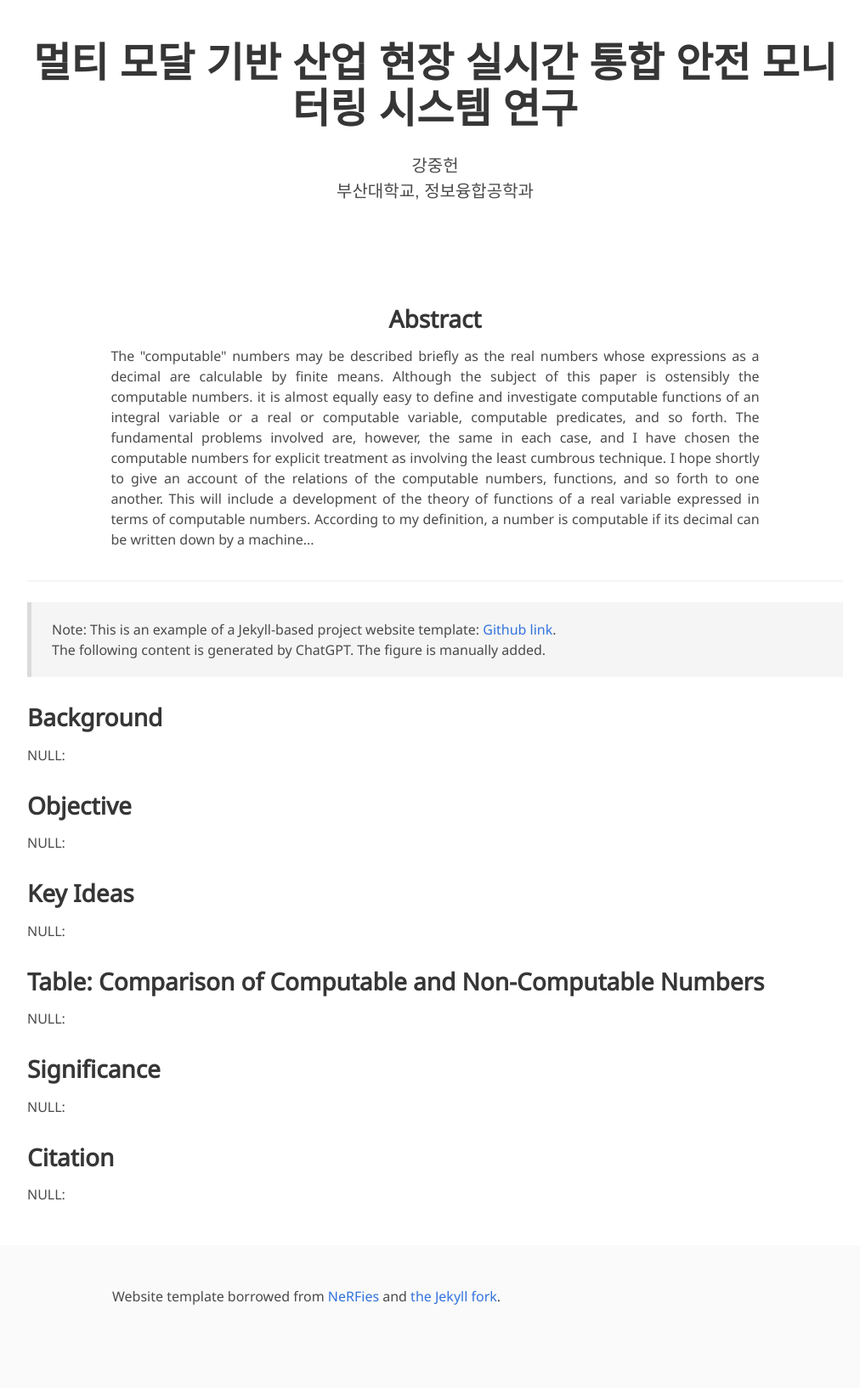
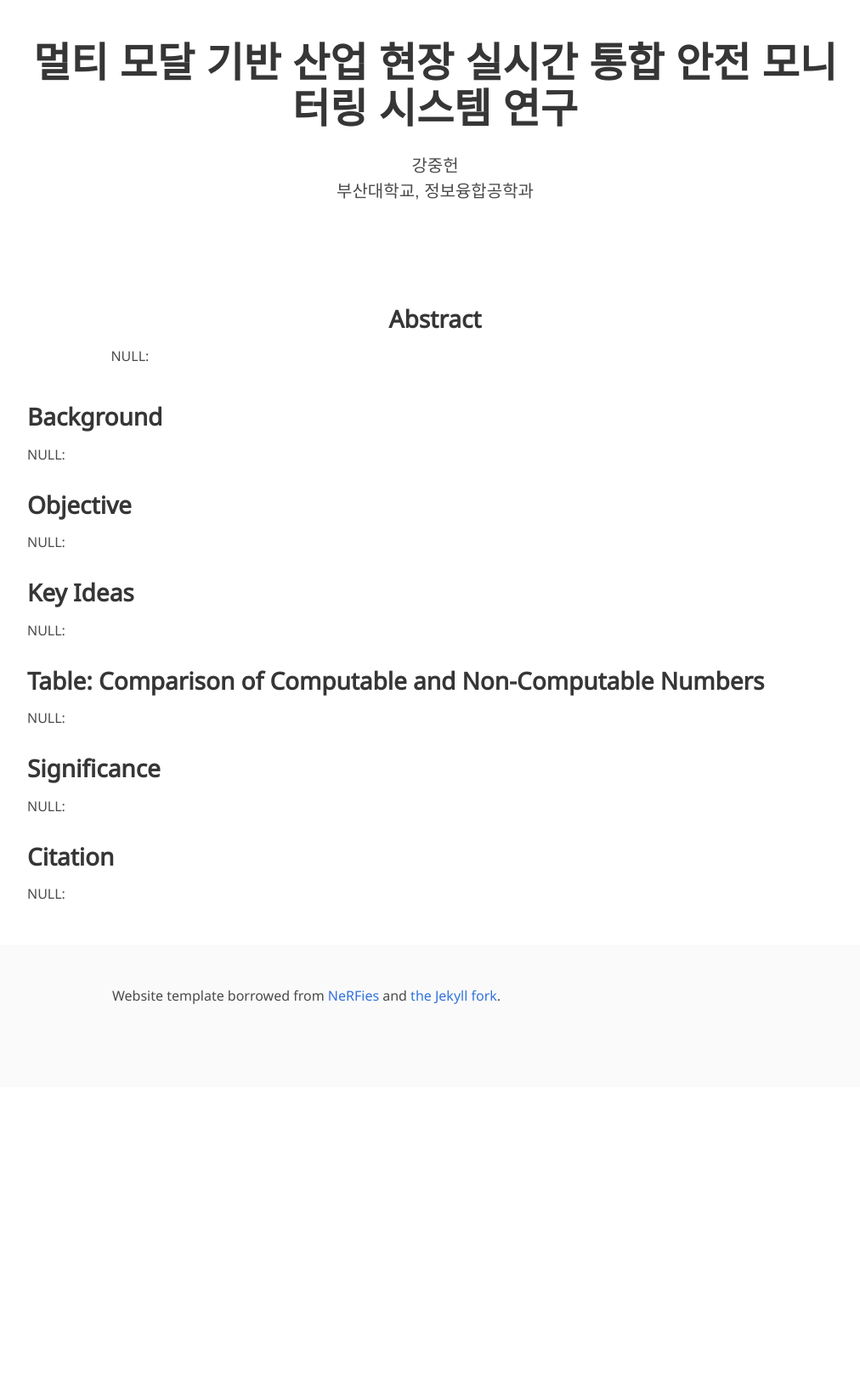
Before and after one commit to ctret11/ctret11.github.io, a Jekyll site: the page built from index.md, in a window 1280 px wide. Shown: the whole page at 85% size, without its empty margins (128-1140 px from the left). Built offline with Jekyll 4.4.1, drawn with Linux system fonts in a browser that asks for light colours; some web fonts are replaced; after the commit the page ends 1280 px from its top, so only the background shows below that.

Commit message:
Clean up index.md by removing abstract and notes
Removed abstract content and notes from index.md.

```diff
--- a/index.md
+++ b/index.md
@@ -14,27 +14,11 @@ affiliations:
     <div class="column is-four-fifths">
         <h2>Abstract</h2>
         <div class="content has-text-justified">
-The "computable" numbers may be described briefly as the real
-numbers whose expressions as a decimal are calculable by finite means.
-Although the subject of this paper is ostensibly the computable numbers.
-it is almost equally easy to define and investigate computable functions
-of an integral variable or a real or computable variable, computable
-predicates, and so forth. The fundamental problems involved are,
-however, the same in each case, and I have chosen the computable numbers
-for explicit treatment as involving the least cumbrous technique. I hope
-shortly to give an account of the relations of the computable numbers,
-functions, and so forth to one another. This will include a development
-of the theory of functions of a real variable expressed in terms of computable
-numbers. According to my definition, a number is computable
-if its decimal can be written down by a machine...
+NULL:
         </div>
     </div>
 </div>
 
----
-
-> Note: This is an example of a Jekyll-based project website template: [Github link](https://github.com/shunzh/project_website).\
-> The following content is generated by ChatGPT. The figure is manually added.
 
 ## Background
 NULL:
```
